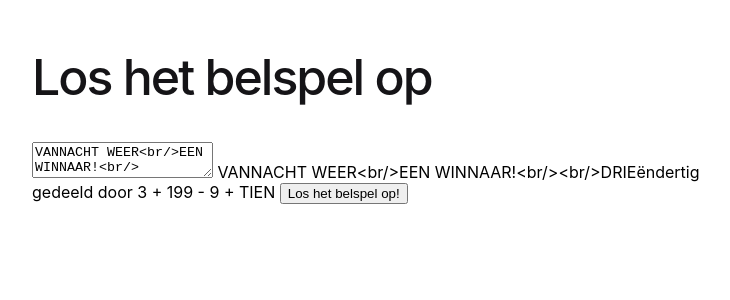
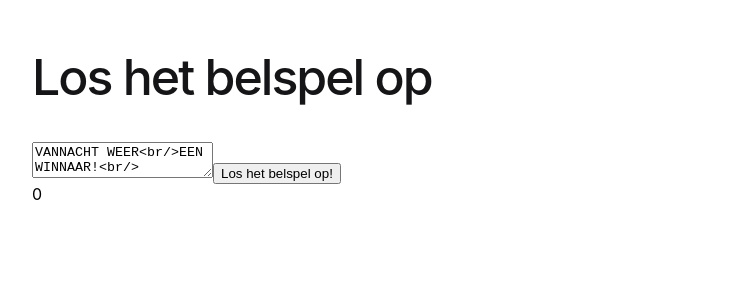
Before and after one commit to YannickVanHecke/CallingGameSolver, an Angular app: page / in a window 1280 px wide. Shown: the top 300 px of the page, without its empty margins (258-988 px from the left). Built offline with nearby package versions, Linux system fonts and the light colour scheme.

Commit message:
added properties for solution and explanation of the solution.

```diff
--- a/src/app/app.component.html
+++ b/src/app/app.component.html
@@ -185,9 +185,13 @@
       <br/>
       <textarea [(ngModel)]="Assignment"></textarea>
 
-      {{Assignment}}
-
       <button (click)="solve()">Los het belspel op!</button>
+      <div>
+        {{solution}}
+      </div>
+      <div>
+        {{explanation}}
+      </div>
   </div>
 </main>
 
--- a/src/app/app.component.ts
+++ b/src/app/app.component.ts
@@ -9,6 +9,9 @@ import { CallGameService } from '../services/CallGameService';
 })
 export class AppComponent {
   title = 'Los het belspel op';
+  solution = 0;
+  explanation = "";
+
 
   public Assignment: string = "";
 
@@ -21,6 +24,7 @@ export class AppComponent {
   }
 
   public solve() {
-
+    this.solution = 100;
+    this.explanation = "Uitleg om tot de oplos te komen";
   }
 }
```
Also changed, not shown: src/services/CallGameService.ts (line endings or trailing spaces).
